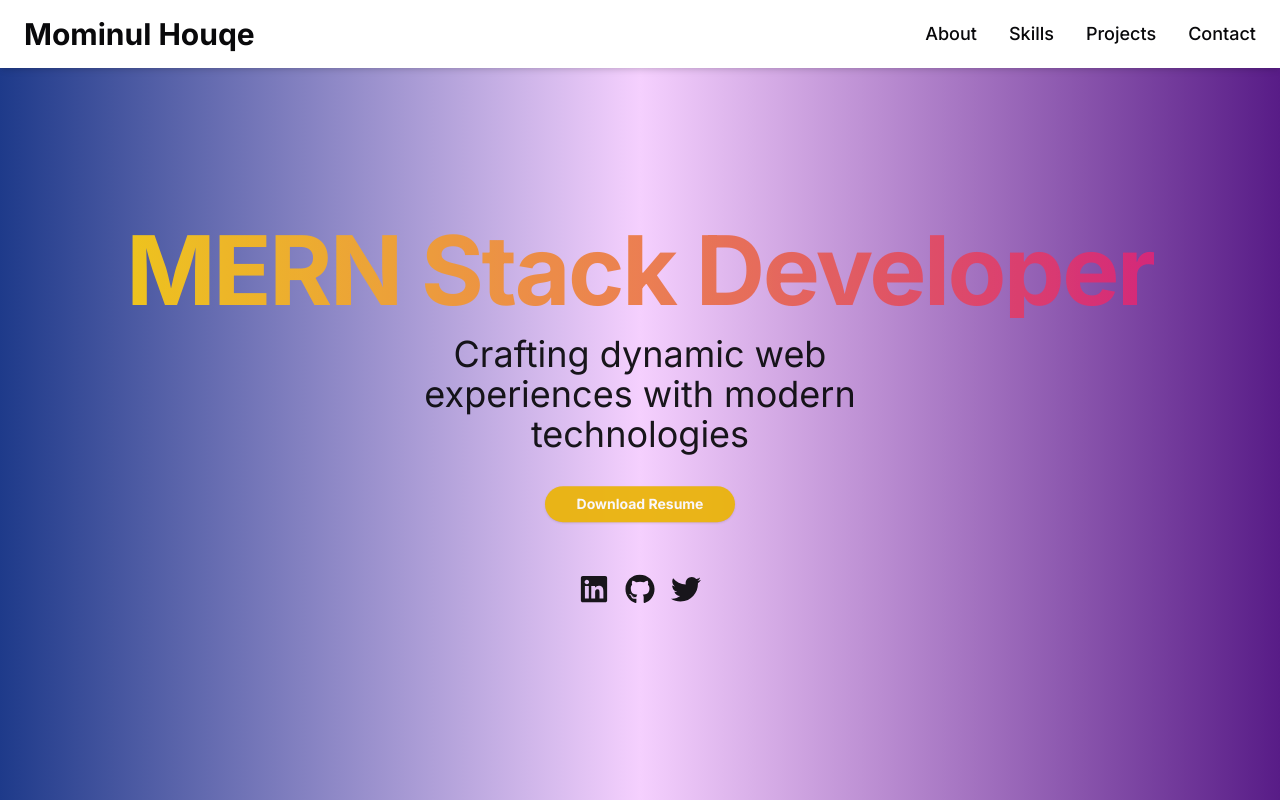
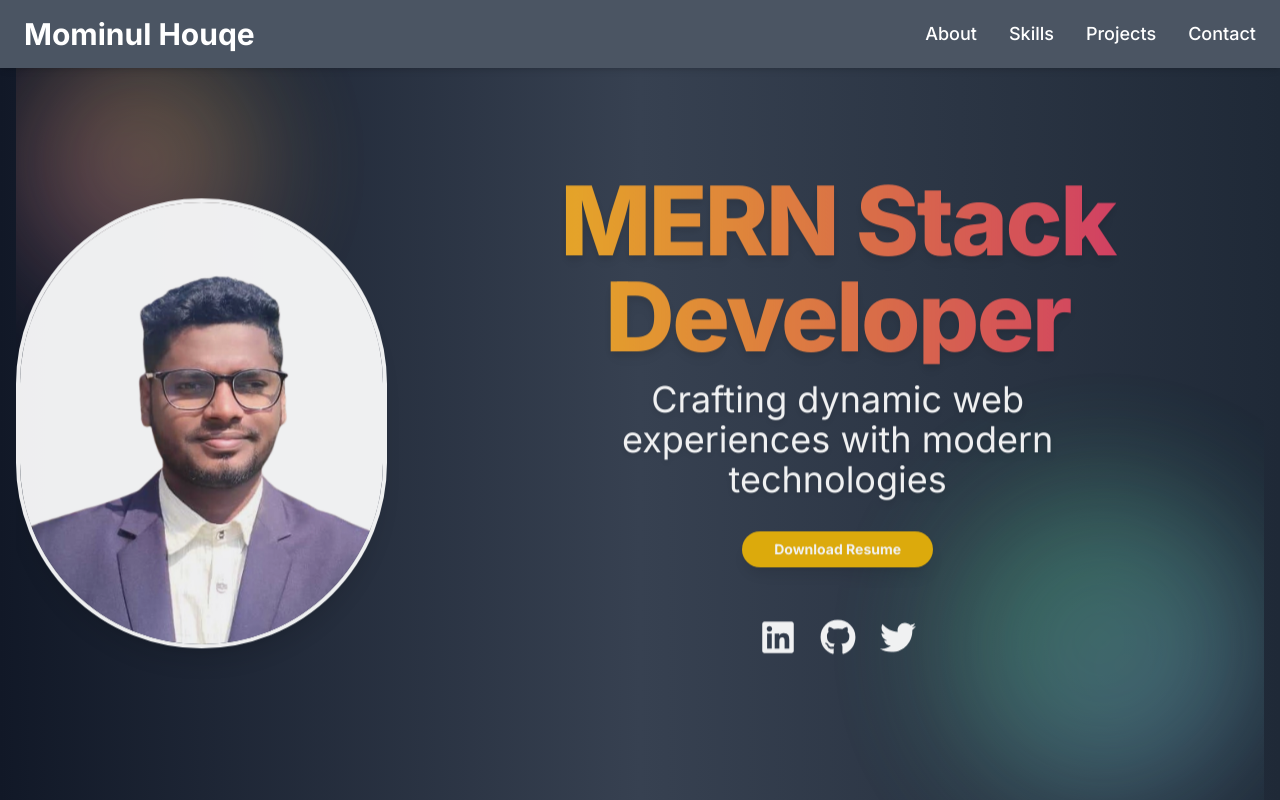
Before and after one commit to mominulhouqe/first-web-application-with-nextjs, a Next.js app: page / in a window 1280 px wide. Shown: the top 800 px of the page. Built offline with nearby package versions, Linux system fonts and the light colour scheme.

Commit message:
updated skill

```diff
--- a/src/app/layout.js
+++ b/src/app/layout.js
@@ -4,8 +4,8 @@ import "./globals.css";
 const inter = Inter({ subsets: ["latin"] });
 
 export const metadata = {
-  title: "Create Next App",
-  description: "Generated by create next app",
+  title: "Mominul Houqe",
+  description: "My portfilo website",
 };
 
 export default function RootLayout({ children }) {
--- a/src/app/page.js
+++ b/src/app/page.js
@@ -41,7 +41,7 @@ export default function Portfolio() {
   return (
     <div
       ref={appRef}
-      className=" bg-gradient-to-r  from-blue-900 via-fuchsia-200 to-purple-900"
+      className=" bg-gradient-to-r text-white  from-gray-900 via-gray-700 to-gray-800"
     >
       <Header />
       <main className="container mx-auto px-4">
--- a/src/components/Header.jsx
+++ b/src/components/Header.jsx
@@ -29,7 +29,7 @@ export default function Header() {
   return (
     <header
       ref={headerRef}
-      className="py-4 px-6 fixed w-full z-50 bg-white  shadow-md"
+      className="py-4 px-6 fixed w-full z-50  bg-gray-600  shadow-md"
     >
       <nav className="flex justify-between items-center">
         <a href="#" className="text-3xl font-bold ">
@@ -59,7 +59,7 @@ export default function Header() {
 
         {/* Mobile Menu */}
         <div
-          className={`fixed top-0 left-0 w-full h-full  bg-opacity-95 flex flex-col items-center justify-center space-y-8 transform transition-transform duration-500 ease-in-out ${
+          className={`fixed top-0 left-0 w-full h-full  bg-opacity-95 flex flex-col items-center justify-center space-y-8 transform transition-transform duration-500 ease-in-out bg-gray-400 ${
             menuOpen ? "translate-x-0" : "translate-x-full"
           } md:hidden`}
         >
--- a/src/components/Hero.jsx
+++ b/src/components/Hero.jsx
@@ -3,7 +3,7 @@
 import { useEffect, useRef } from "react";
 import { gsap } from "gsap";
 import Image from "next/image";
-import image1 from "@/assests/momin.jpg"; // Ensure the image path is correct
+import image1 from "@/assests/momin.png"; // Ensure the image path is correct
 import { FaLinkedin, FaGithub, FaTwitter } from "react-icons/fa";
 import { Button } from "./ui/button";
 
@@ -59,23 +59,32 @@ export default function Hero() {
   return (
     <section
       ref={heroRef}
-      className="h-screen flex items-center justify-center text-center relative overflow-hidden "
+      className="h-screen flex flex-col md:flex-row gap-6 items-center justify-center text-center relative overflow-hidden"
     >
-      <div className="relative z-10 ">
+      {/* Background Floating Shapes */}
+      <div className="absolute top-10 left-0 w-60 h-60 bg-gradient-to-tr from-pink-400 to-yellow-300 rounded-full blur-3xl opacity-30 animate-pulse"></div>
+      <div className="absolute bottom-0 right-0 w-80 h-80 bg-gradient-to-br from-green-400 to-blue-300 rounded-full blur-3xl opacity-30 animate-pulse"></div>
+      <Image
+        className="relative z-10 rounded-full border-4 border-white shadow-xl hover:shadow-2xl transition-shadow duration-500 w-80 h-80 mt-10 lg:w-[450px] lg:h-[450px]"
+        src={image1}
+        alt="Momin"
+      />
+
+      <div className="relative z-10 mt-6 md:mt-0">
         {/* Title */}
-        <h1 className="hero-title text-5xl md:text-7xl lg:text-8xl font-bold mb-4 tracking-tight bg-clip-text text-transparent bg-gradient-to-r from-yellow-400 to-pink-600 ">
+        <h1 className="hero-title text-5xl md:text-7xl lg:text-8xl font-extrabold mb-4 tracking-tight text-transparent bg-clip-text bg-gradient-to-r from-yellow-400 to-pink-600 drop-shadow-lg hover:drop-shadow-2xl transition-all duration-300 ease-in-out">
           MERN Stack Developer
         </h1>
 
         {/* Subtitle */}
-        <p className="hero-subtitle text-2xl md:text-3xl lg:text-4xl mb-8 max-w-xl mx-auto ">
+        <p className="hero-subtitle text-2xl md:text-3xl lg:text-4xl mb-8 max-w-xl mx-auto text-white drop-shadow-md">
           Crafting dynamic web experiences with modern technologies
         </p>
 
         {/* Resume Button */}
         <div className="mx-auto">
           <Button
-            className="bg-yellow-500 hover:bg-yellow-600  font-bold py-3 px-8 rounded-full  transition-transform transform hover:scale-105"
+            className="bg-yellow-500 hover:bg-yellow-600 font-bold py-3 px-8 rounded-full text-white shadow-lg hover:shadow-xl transition-transform transform hover:scale-105 duration-300"
             asChild
           >
             <a href="/resume.pdf" download>
@@ -84,10 +93,10 @@ export default function Hero() {
           </Button>
 
           {/* Social Icons */}
-          <div className="mt-8 flex justify-center space-x-4">
-            <FaLinkedin className="social-icon text-3xl cursor-pointer transition-transform transform hover:rotate-12 hover:scale-110" />
-            <FaGithub className="social-icon text-3xl cursor-pointer transition-transform transform hover:rotate-12 hover:scale-110" />
-            <FaTwitter className="social-icon text-3xl cursor-pointer transition-transform transform hover:rotate-12 hover:scale-110" />
+          <div className="mt-8 flex justify-center space-x-6">
+            <FaLinkedin className="social-icon text-4xl cursor-pointer text-white hover:text-blue-400 transition-transform transform hover:rotate-12 hover:scale-110 duration-300 ease-in-out" />
+            <FaGithub className="social-icon text-4xl cursor-pointer text-white hover:text-gray-400 transition-transform transform hover:rotate-12 hover:scale-110 duration-300 ease-in-out" />
+            <FaTwitter className="social-icon text-4xl cursor-pointer text-white hover:text-blue-500 transition-transform transform hover:rotate-12 hover:scale-110 duration-300 ease-in-out" />
           </div>
         </div>
       </div>
--- a/src/components/InteractiveResume.jsx
+++ b/src/components/InteractiveResume.jsx
@@ -14,31 +14,36 @@ export default function InteractiveResume() {
   const resumeData = {
     experience: [
       {
-        title: "Senior Developer",
-        company: "Tech Co",
-        period: "2020 - Present",
-        description: "Led team in developing...",
+        title: "Frontend Developer",
+        company: "GAO Tek Inc.",
+        period: "July 2023 – September 2023",
+        description:
+          "Led the redesign and enhancement of the Admin dashboard, with a particular focus on improving the user interface and implementing APIs for key sections such as Post-Report, Video-Report, LiveStreaming Report, and User-Report.",
       },
       {
-        title: "Web Developer",
-        company: "StartUp Inc",
-        period: "2018 - 2020",
-        description: "Developed and maintained...",
+        title: "Web Designer",
+        company: "Tuntuni Dev",
+        period: "December 2023 – February 2024",
+        description:
+          "During my tenure at Tuntuni Dev , I served as a full-time Web Designer. My role involved leading the redesign of the Admin dashboard to enhance usability and user interface.",
       },
     ],
     education: [
       {
-        degree: "M.S. Computer Science",
-        school: "Tech University",
-        year: "2018",
-      },
-      {
-        degree: "B.S. Computer Science",
-        school: "State College",
-        year: "2016",
+        degree: "Diploma in Computer Science and Technology",
+        school: "Moulvibazar Polytechnic Institute,",
+        year: "2023",
       },
     ],
-    skills: ["JavaScript", "React", "Node.js", "Python", "SQL", "Git"],
+    skills: [
+      "JavaScript",
+      "React",
+      "Next.js",
+      "Node.js",
+      "Express.js",
+      "MongoDB",
+      "Git",
+    ],
   };
 
   return (
@@ -86,7 +91,7 @@ export default function InteractiveResume() {
                 {resumeData.skills.map((skill, index) => (
                   <li
                     key={index}
-                    className="bg-muted rounded-md p-2 text-center"
+                    className="bg-white rounded-md p-2 text-center"
                   >
                     {skill}
                   </li>
--- a/src/components/Skills.jsx
+++ b/src/components/Skills.jsx
@@ -9,18 +9,19 @@ gsap.registerPlugin(ScrollTrigger);
 const skills = [
   "JavaScript",
   "React",
+  "Next.js",
   "Node.js",
   "Express",
   "MongoDB",
   "HTML5",
   "CSS3",
+  "TailwindCSS",
   "TypeScript",
   "Redux",
-  "GraphQL",
+  "MongoDB",
   "Webpack",
   "Git",
-  "Docker",
-  "AWS",
+  "Github",
 ];
 
 export default function Skills() {
@@ -53,7 +54,7 @@ export default function Skills() {
         {skills.map((skill) => (
           <div
             key={skill}
-            className="skill-item bg-gray-800 text-white rounded-lg p-4 text-center"
+            className="skill-item bg-gray-400 text-white rounded-lg p-4 text-center"
           >
             <span className="text-lg font-semibold">{skill}</span>
           </div>
```
Also changed, not shown: src/assests/momin.jpg (deleted), src/assests/momin.png (added).
